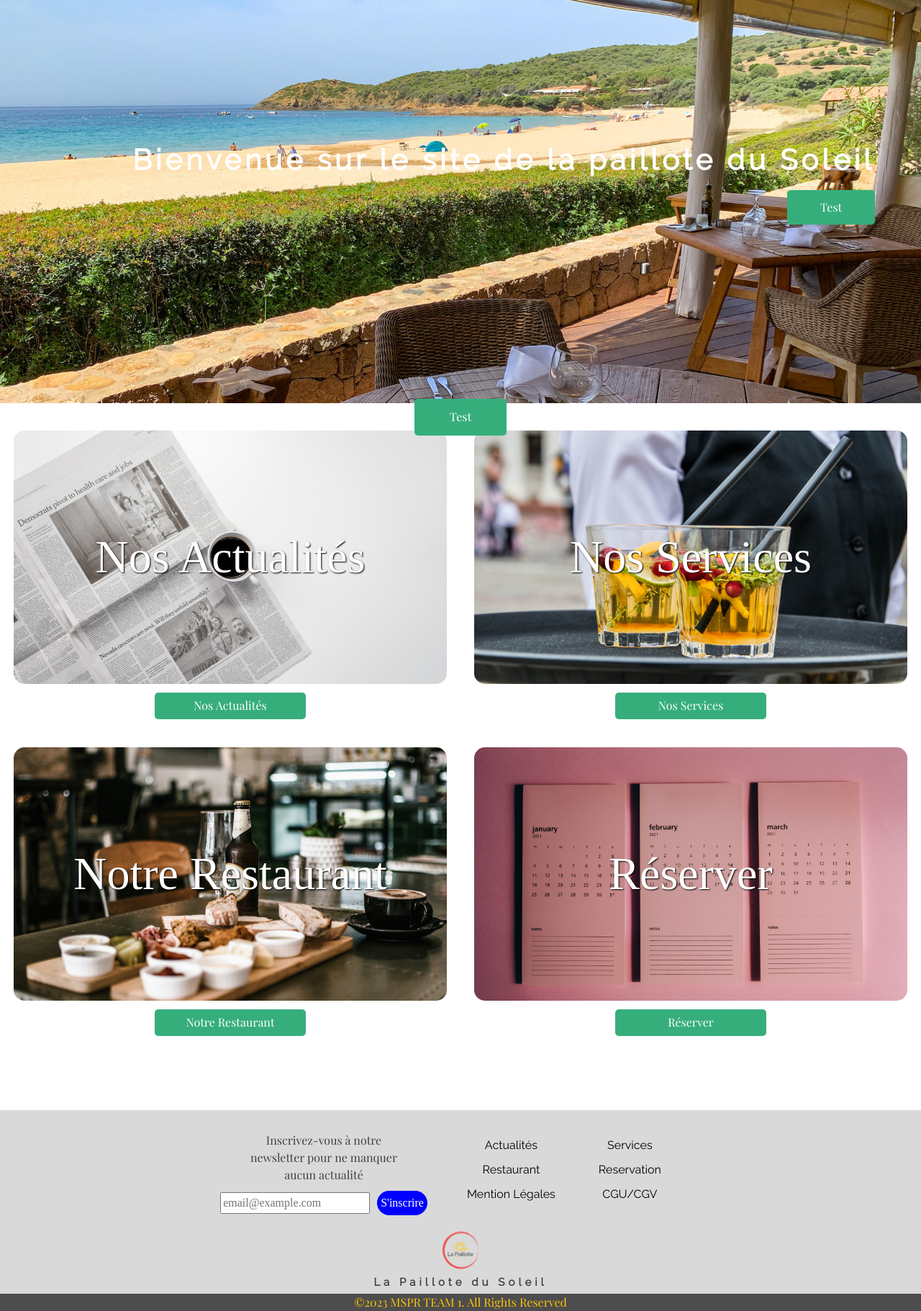
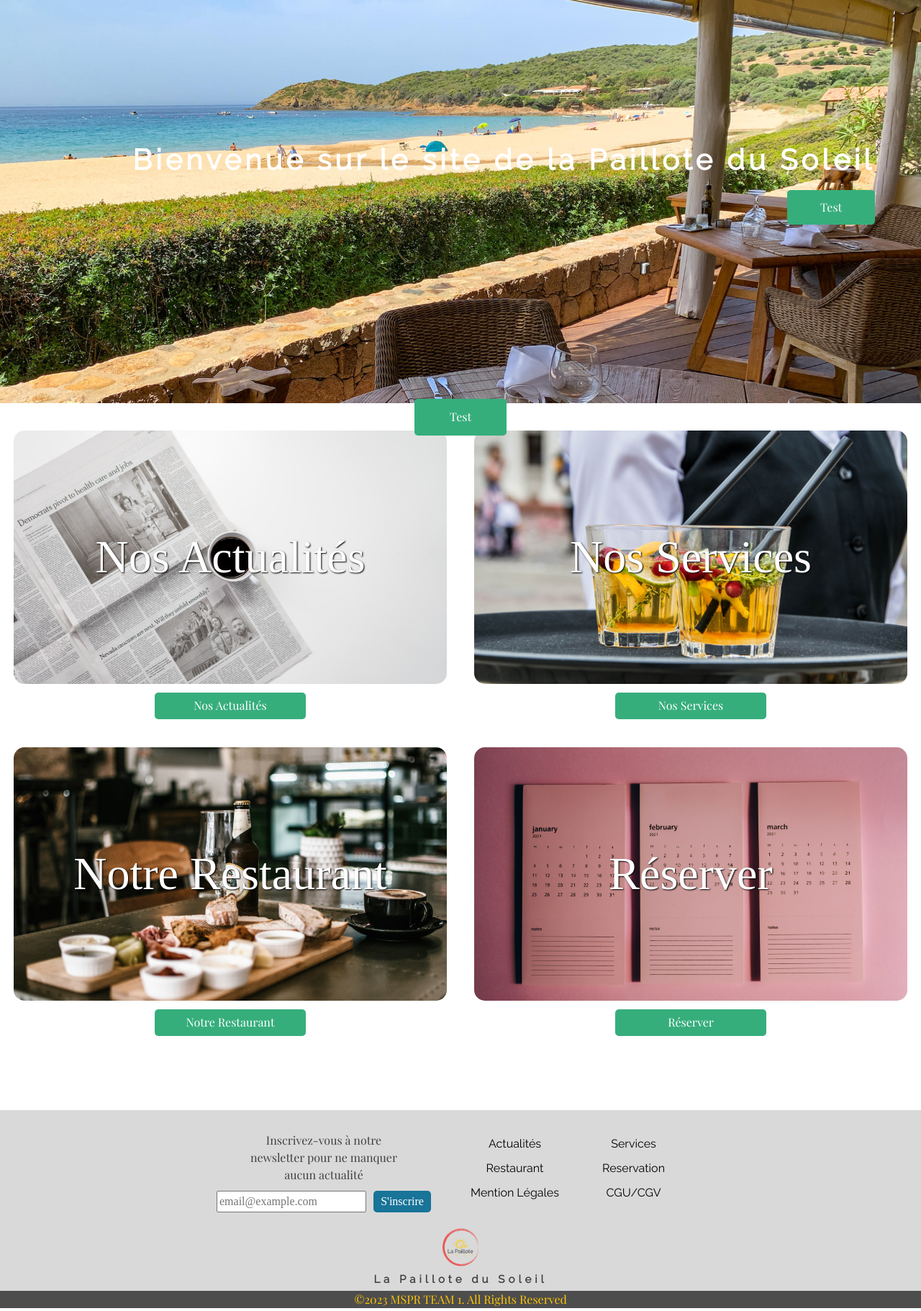
Before and after one commit to HaniLeb/main, a Symfony app: template templates/home/index.html.twig in a window 1280 px wide. Shown: the part 51-1872 px from the top of the page at 72% size. Run offline with Twig, Linux system fonts and the light colour scheme; the template is opened without the code that fills it, so the values that code supplies are empty; some libraries are stand-ins or nearby versions.

Commit message:
Ajustement
Ajustement bouton footer + P majuscule titre page d'accueil

```diff
--- a/public/styles/main.css
+++ b/public/styles/main.css
@@ -348,11 +348,13 @@ footer section {
 }
 
 .newsletter button {
-  background-color: blue;
+  width: 80px;
+  background-color: #187498;
   color: white;
+  padding: 1%;
+  border-radius: 5px;
+  text-align: center;
   border: none;
-  padding: 5px;
-  border-radius: 20px;
 }
 
 .logo {
--- a/templates/home/index.html.twig
+++ b/templates/home/index.html.twig
@@ -14,7 +14,7 @@
 {% block body %}
     <section class="hero">
         <div class="top">
-            <h1>Bienvenue sur le site de la paillote du Soleil</h1>
+            <h1>Bienvenue sur le site de la Paillote du Soleil</h1>
             <a {#href="{{ path('app_home') }}"#} class="link">Test</a>
         </div>
 
```
